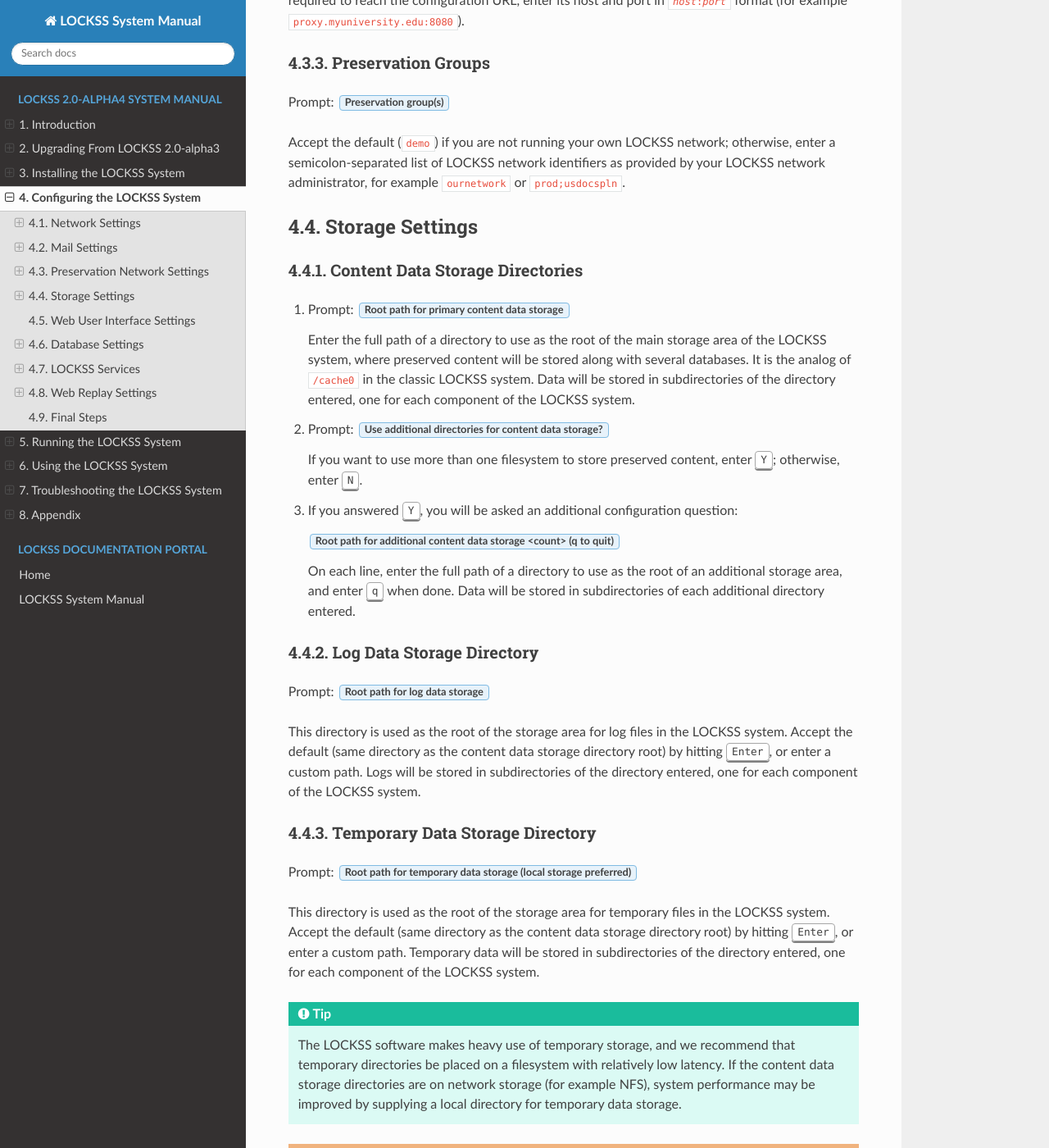
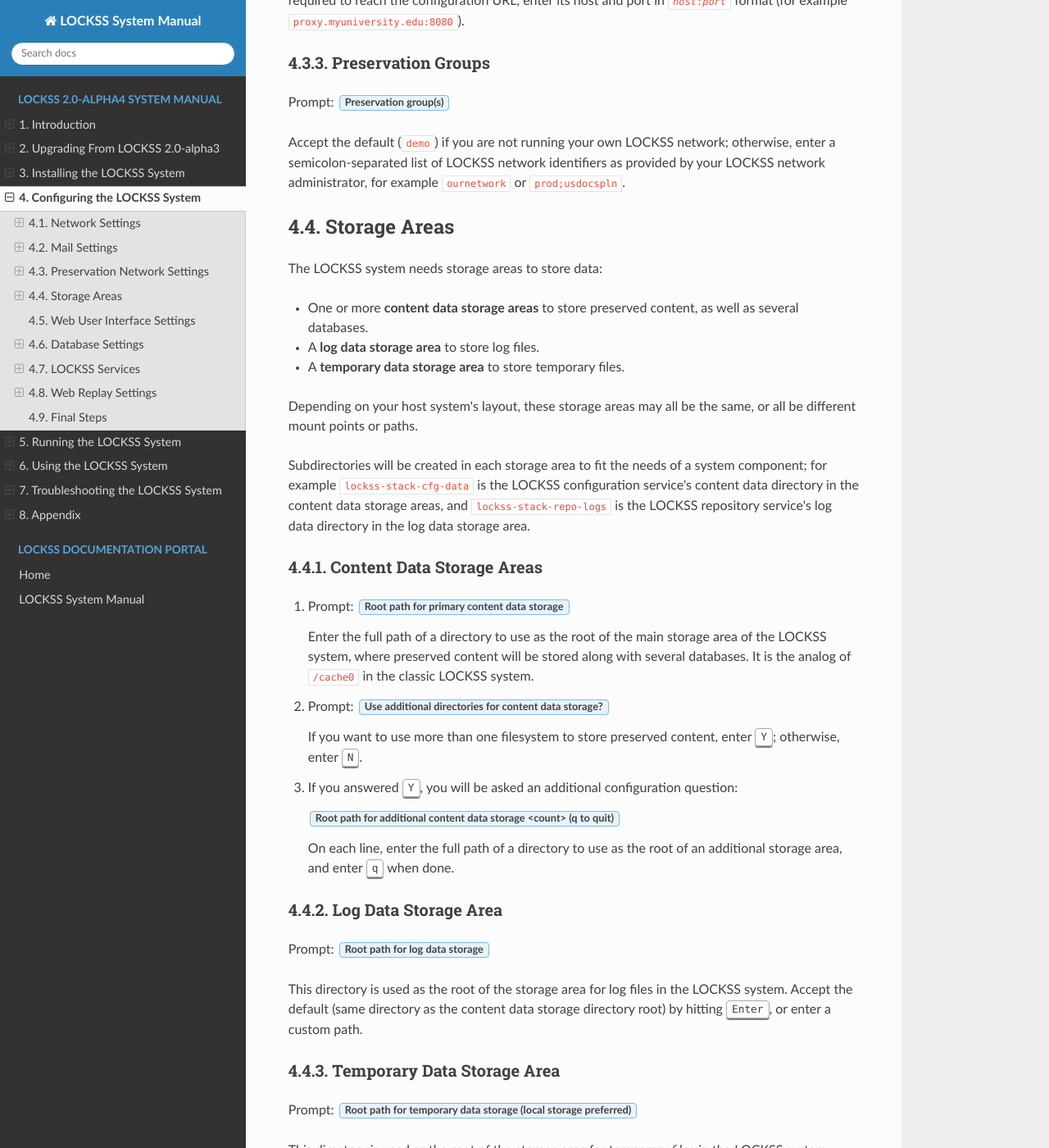
Before and after one commit to lockss/lockss-rtd-manual, a Sphinx documentation site: the page built from docs/configuring.rst, in a window 1280 px wide and 1400 px high, scrolled down 3875 px. Shown: the whole window at 82% size. Built offline with Sphinx 7.4.7 and the Read the Docs theme 2.0.0, drawn with Linux system fonts in a browser that asks for light colours; some of the changed text lies outside the part shown.

Commit message:
Better introduction to storage areas, and less repetition.

```diff
--- a/docs/configuring.rst
+++ b/docs/configuring.rst
@@ -160,16 +160,28 @@ Prompt: :guilabel:`Preservation group(s)`
 
 Accept the default (:samp:`demo`) if you are not running your own LOCKSS network; otherwise, enter a semicolon-separated list of LOCKSS network identifiers as provided by your LOCKSS network administrator, for example :samp:`ournetwork` or :samp:`prod;usdocspln`.
 
-----------------
-Storage Settings
-----------------
+-------------
+Storage Areas
+-------------
 
-Content Data Storage Directories
-================================
+The LOCKSS system needs storage areas to store data:
+
+*  One or more **content data storage areas** to store preserved content, as well as several databases.
+
+*  A **log data storage area** to store log files.
+
+*  A **temporary data storage area** to store temporary files.
+
+Depending on your host system's layout, these storage areas may all be the same, or all be different mount points or paths.
+
+Subdirectories will be created in each storage area to fit the needs of a system component; for example :file:`lockss-stack-cfg-data` is the LOCKSS configuration service's content data directory in the content data storage areas, and :file:`lockss-stack-repo-logs` is the LOCKSS repository service's log data directory in the log data storage area.
+
+Content Data Storage Areas
+==========================
 
 1. Prompt: :guilabel:`Root path for primary content data storage`
 
-   Enter the full path of a directory to use as the root of the main storage area of the LOCKSS system, where preserved content will be stored along with several databases. It is the analog of :file:`/cache0` in the classic LOCKSS system. Data will be stored in subdirectories of the directory entered, one for each component of the LOCKSS system.
+   Enter the full path of a directory to use as the root of the main storage area of the LOCKSS system, where preserved content will be stored along with several databases. It is the analog of :file:`/cache0` in the classic LOCKSS system.
 
 2. Prompt: :guilabel:`Use additional directories for content data storage?`
 
@@ -179,21 +191,21 @@ Content Data Storage Directories
 
    :guilabel:`Root path for additional content data storage <count> (q to quit)`
 
-   On each line, enter the full path of a directory to use as the root of an additional storage area, and enter :kbd:`q` when done. Data will be stored in subdirectories of each additional directory entered.
+   On each line, enter the full path of a directory to use as the root of an additional storage area, and enter :kbd:`q` when done.
 
-Log Data Storage Directory
-==========================
+Log Data Storage Area
+=====================
 
 Prompt: :guilabel:`Root path for log data storage`
 
-This directory is used as the root of the storage area for log files in the LOCKSS system. Accept the default (same directory as the content data storage directory root) by hitting :kbd:`Enter`, or enter a custom path. Logs will be stored in subdirectories of the directory entered, one for each component of the LOCKSS system.
+This directory is used as the root of the storage area for log files in the LOCKSS system. Accept the default (same directory as the content data storage directory root) by hitting :kbd:`Enter`, or enter a custom path.
 
-Temporary Data Storage Directory
-================================
+Temporary Data Storage Area
+===========================
 
 Prompt: :guilabel:`Root path for temporary data storage (local storage preferred)`
 
-This directory is used as the root of the storage area for temporary files in the LOCKSS system. Accept the default (same directory as the content data storage directory root) by hitting :kbd:`Enter`, or enter a custom path. Temporary data will be stored in subdirectories of the directory entered, one for each component of the LOCKSS system.
+This directory is used as the root of the storage area for temporary files in the LOCKSS system. Accept the default (same directory as the content data storage directory root) by hitting :kbd:`Enter`, or enter a custom path.
 
 .. tip::
 
```
